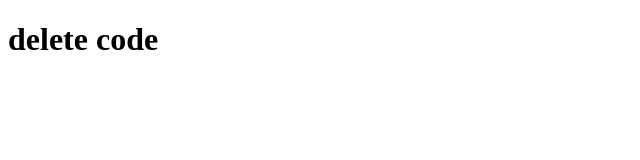
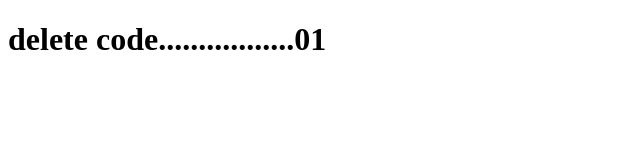
Before and after one commit to vandanaparmar2006/delete, a plain HTML site: page index.html in a window 1280 px wide. Shown: the whole page, without its empty margins (0-640 px from the left). Drawn offline with Linux system fonts and the light colour scheme.

Commit message:
first commit

```diff
--- a/index.html
+++ b/index.html
@@ -6,6 +6,6 @@
     <title>Delete</title>
 </head>
 <body>
-    <h1>delete code</h1>
+    <h1>delete code.................01</h1>
 </body>
 </html>
```
